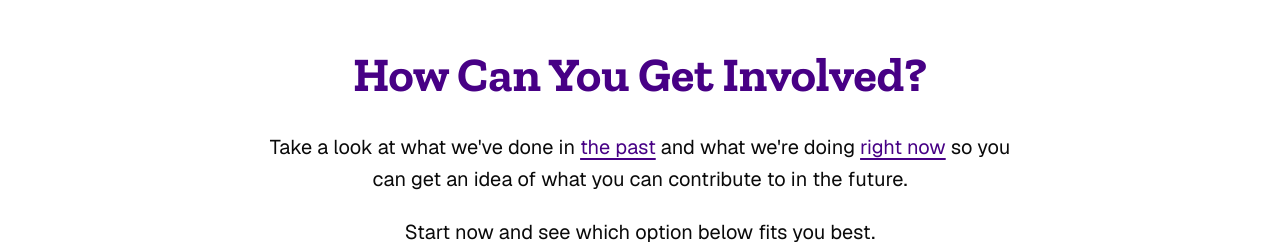
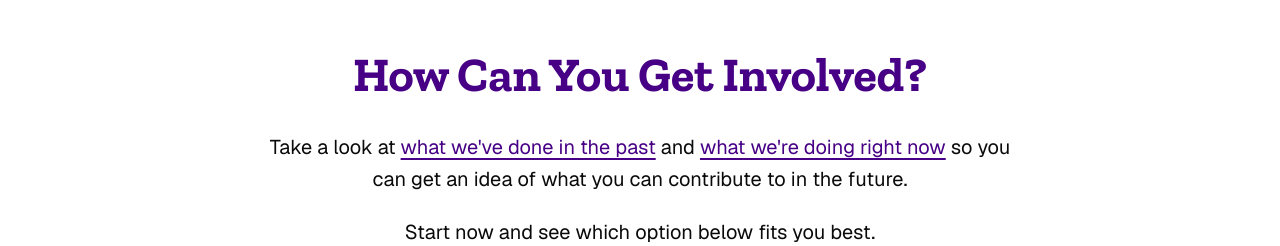
Before and after one commit to rcc-sjsu/rcc-site-final, a Next.js app: page /about in a window 1280 px wide. Shown: the part 4560-4806 px from the top of the page. Built offline with nearby package versions, Linux system fonts and the light colour scheme.

Commit message:
Accessibility: Add more context to "past projects" and "current projects" links.

```diff
--- a/src/app/(public)/about/components/GetInvolved.tsx
+++ b/src/app/(public)/about/components/GetInvolved.tsx
@@ -37,13 +37,13 @@ export default function GetInvolved() {
 
         <div className="mx-auto mt-6 flex max-w-3xl flex-col gap-5">
           <p className="text-base leading-relaxed md:text-lg xl:text-xl">
-            Take a look at what we&apos;ve done in{' '}
+            Take a look at{' '}
             <Link href="/events" className="text-base underline underline-offset-4 md:text-lg xl:text-xl">
-              the past
+              what we&apos;ve done in the past
             </Link>{' '}
-            and what we&apos;re doing{' '}
+            and{' '}
             <Link href="/events" className="text-base underline underline-offset-4 md:text-lg xl:text-xl">
-              right now
+              what we&apos;re doing right now
             </Link>{' '}
             so you can get an idea of what you can contribute to in the future.
           </p>
```
